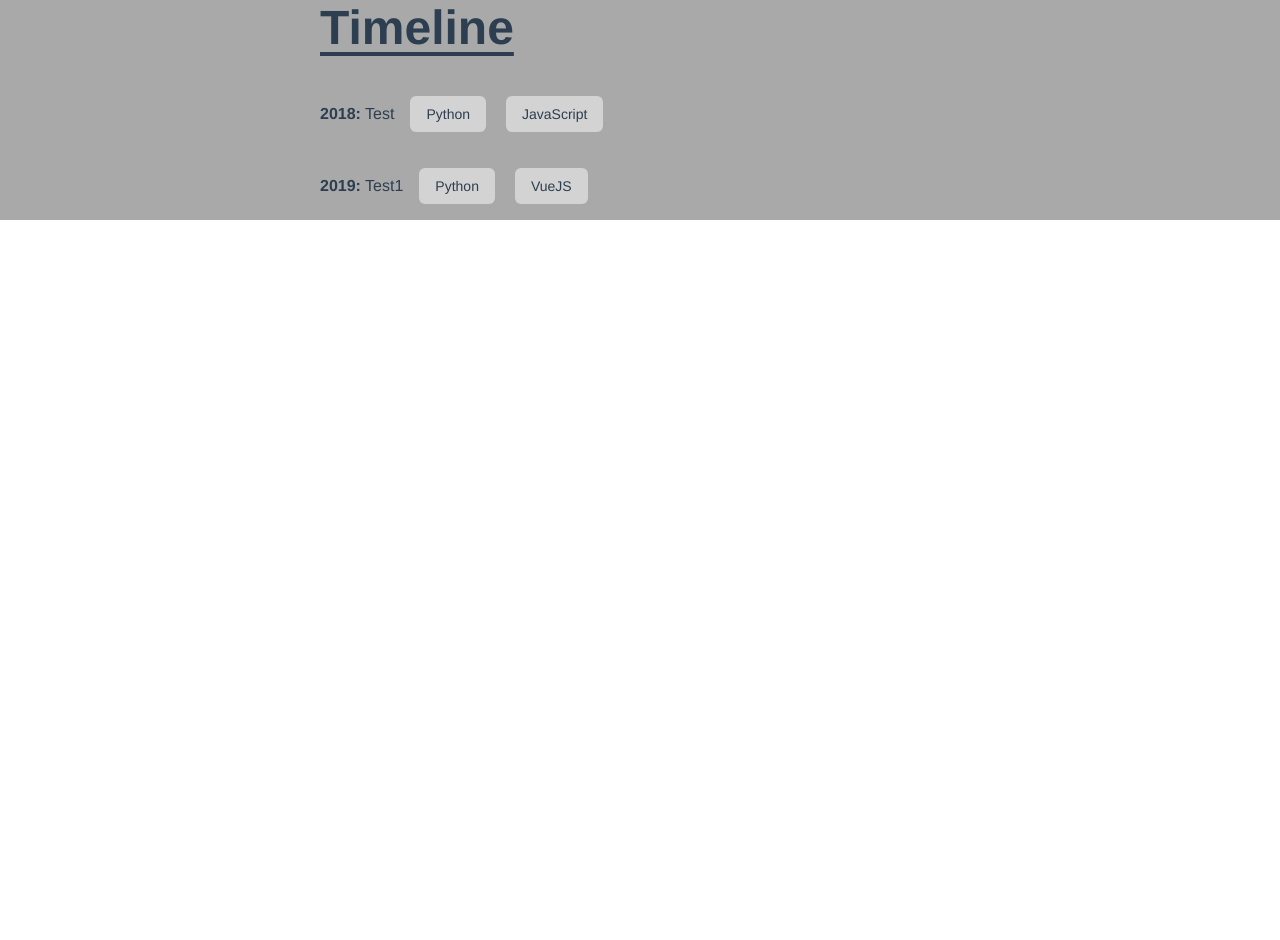
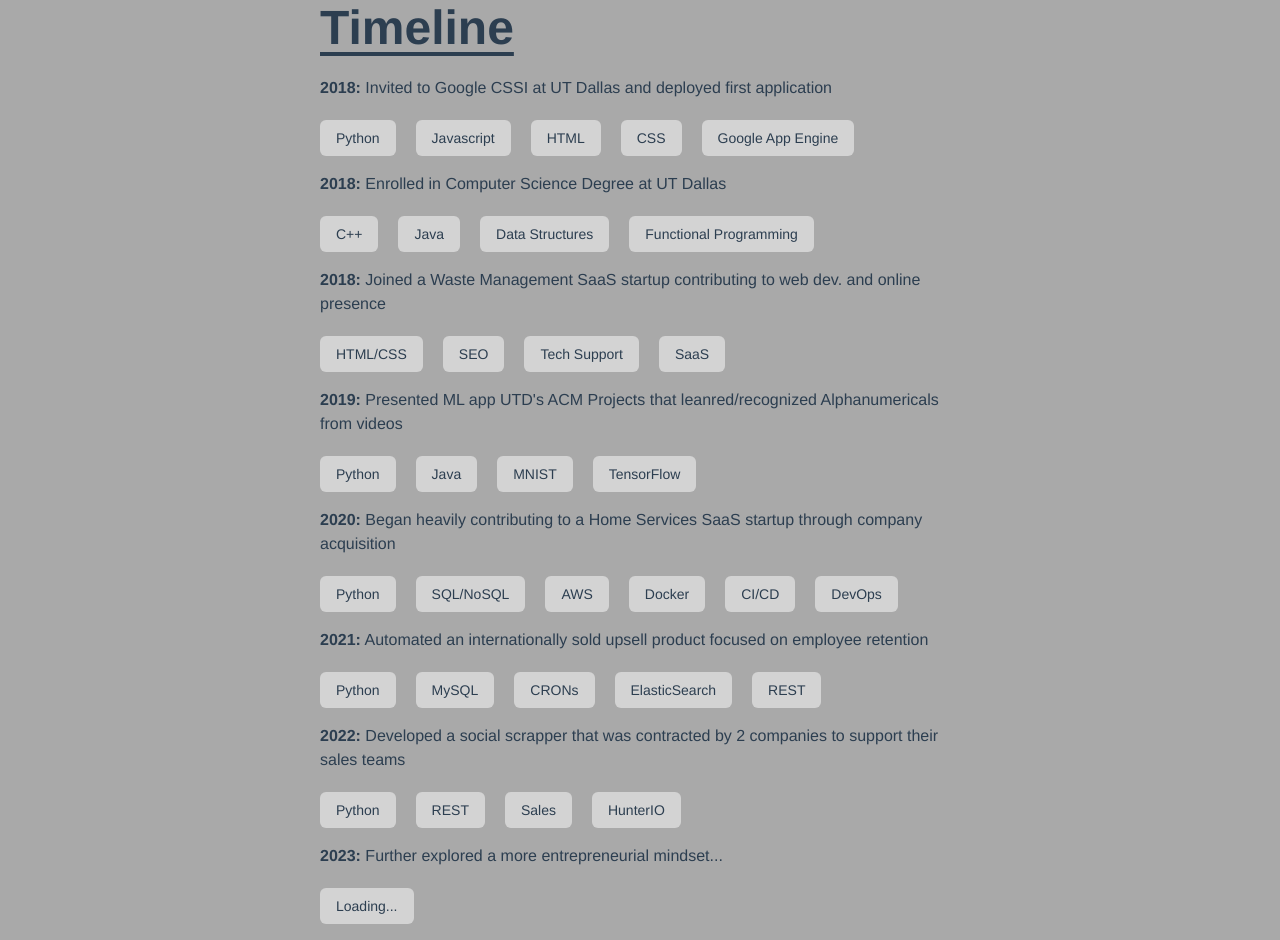
Before and after one commit to XavierMolyneaux/vue-portfolio, a Vue app: page /contact in a window 1280 px wide. Shown: the part 720-1660 px from the top of the page. Before the commit the page ends 940 px from the top, so only its background shows below. Built offline with nearby package versions, Linux system fonts and the light colour scheme.

Commit message:
Timeline and routing

```diff
--- a/src/App.vue
+++ b/src/App.vue
@@ -2,8 +2,6 @@
   <NavBar/>
   <div class="xl:px-[20rem] lg:px-[14rem] md:px-[10rem] sm:px-[7rem] px-[4rem]">
   <LandingPage/>
-  <!-- <img alt="Vue logo" src="./assets/logo.png"> -->
-  <!-- <Tags :tagSettings="['tag1', 'tag2', 'tag3', 'tag4']"/> -->
   </div>
 </template>
 
@@ -15,7 +13,6 @@ import LandingPage from './views/LandingPage.vue'
 export default {
   name: 'App',
   components: {
-    // Tags,
     NavBar,
     LandingPage
   }
--- a/src/components/TimelineEvents.json
+++ b/src/components/TimelineEvents.json
@@ -1,12 +1,42 @@
 [
     {
-        "Title": "Test",
+        "Title": "Invited to Google CSSI at UT Dallas and deployed first application",
         "Timeframe": "2018",
-        "Tags": ["Python", "JavaScript"]
+        "Tags": ["Python", "Javascript", "HTML", "CSS", "Google App Engine"]
     },
     {
-        "Title": "Test1",
+        "Title": "Enrolled in Computer Science Degree at UT Dallas",
+        "Timeframe": "2018",
+        "Tags": ["C++", "Java", "Data Structures", "Functional Programming"]
+    },
+    {
+        "Title": "Joined a Waste Management SaaS startup contributing to web dev. and online presence",
+        "Timeframe": "2018",
+        "Tags": ["HTML/CSS", "SEO", "Tech Support", "SaaS"]
+    },
+    {
+        "Title": "Presented ML app UTD's ACM Projects that leanred/recognized Alphanumericals from videos",
         "Timeframe": "2019",
-        "Tags": ["Python", "VueJS"]
+        "Tags": ["Python", "Java", "MNIST", "TensorFlow"]
+    },
+    {
+        "Title": "Began heavily contributing to a Home Services SaaS startup through company acquisition",
+        "Timeframe": "2020",
+        "Tags": ["Python", "SQL/NoSQL", "AWS", "Docker", "CI/CD", "DevOps"]
+    },
+    {
+        "Title": "Automated an internationally sold upsell product focused on employee retention",
+        "Timeframe": "2021",
+        "Tags": ["Python", "MySQL", "CRONs", "ElasticSearch", "REST"]
+    },
+    {
+        "Title": "Developed a social scrapper that was contracted by 2 companies to support their sales teams",
+        "Timeframe": "2022",
+        "Tags": ["Python", "REST", "Sales", "HunterIO"]
+    },
+    {
+        "Title": "Further explored a more entrepreneurial mindset...",
+        "Timeframe": "2023",
+        "Tags": ["Loading..."]
     }
 ]
--- a/src/components/TimelineEvents.vue
+++ b/src/components/TimelineEvents.vue
@@ -3,6 +3,7 @@
         v-for="(event, index) in eventdata"
         :key="index">
         <p class="md:inline-block mr-4"><strong>{{ event.Timeframe }}:</strong> {{ event.Title }}</p>
+        <br>
         <TagComponent class="md:inline-block sm:mb-4" :tagSettings="event.Tags"/>
     </div>
 </template>
--- a/src/router.js
+++ b/src/router.js
@@ -1,8 +1,45 @@
 import { createRouter, createWebHistory } from 'vue-router';
+
+// import pages to use in router
+import LandingPage from './views/LandingPage.vue'
+import SkillsPage from './views/SkillsPage.vue'
+import ExperiencePage from './views/ExperiencePage.vue'
+import ProjectsPages from './views/ProjectsPage.vue'
+import ContactPage from './views/ContactPage.vue'
+
 
 // Define route components
 const routes = [
-  {},
+               {
+                path: '/',
+                name: 'home',
+                component: LandingPage,
+                props: true
+               },
+               {
+                path: '/skills',
+                name: 'skills',
+                component: SkillsPage,
+                props: true
+               },
+               {
+                path: '/experiences',
+                name: 'experiences',
+                component: ExperiencePage,
+                props: true
+               },
+               {
+                path: '/projects',
+                name: 'projects',
+                component: ProjectsPages,
+                props: true
+               },
+               {
+                path: '/contact',
+                name: 'contact',
+                component: ContactPage,
+                props: true
+               }
 ];
 
 // Create the router instance
--- /dev/null
+++ b/src/views/ContactPage.vue
@@ -0,0 +1,9 @@
+<template>
+    <p>Hello!</p>
+</template>
+
+<script>
+export default {
+    name: 'ContactPage'
+}
+</script>
--- /dev/null
+++ b/src/views/ExperiencePage.vue
@@ -0,0 +1,9 @@
+<template>
+    <p>Hello!</p>
+</template>
+
+<script>
+export default {
+    name: 'ExperiencePage'
+}
+</script>
--- /dev/null
+++ b/src/views/ProjectsPage.vue
@@ -0,0 +1,9 @@
+<template>
+    <p>Hello!</p>
+</template>
+
+<script>
+export default {
+    name: 'ProjectsPage'
+}
+</script>
--- /dev/null
+++ b/src/views/SkillsPage.vue
@@ -0,0 +1,9 @@
+<template>
+    <p>Hello!</p>
+</template>
+
+<script>
+export default {
+    name: 'SkillsPage'
+}
+</script>
```
